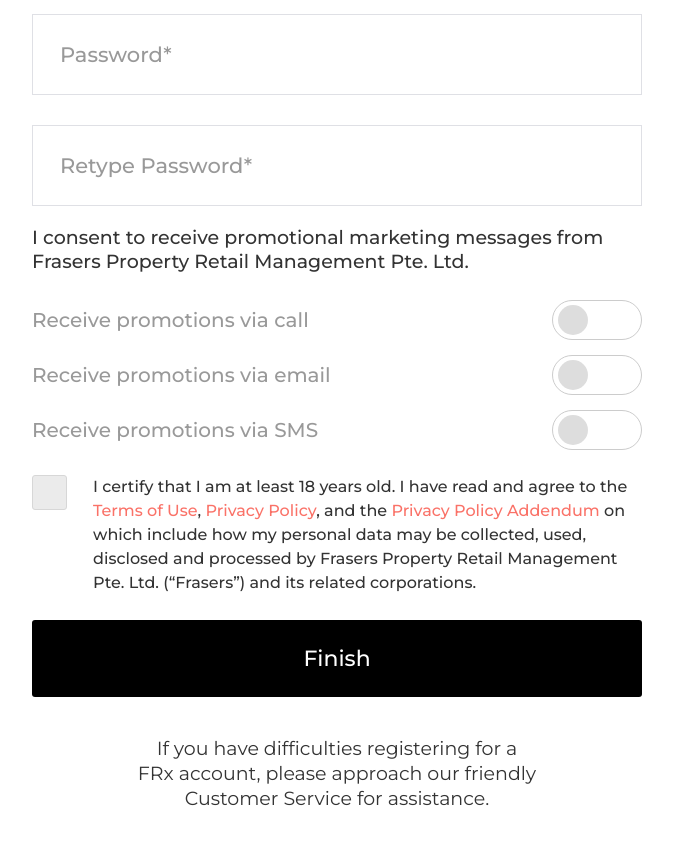
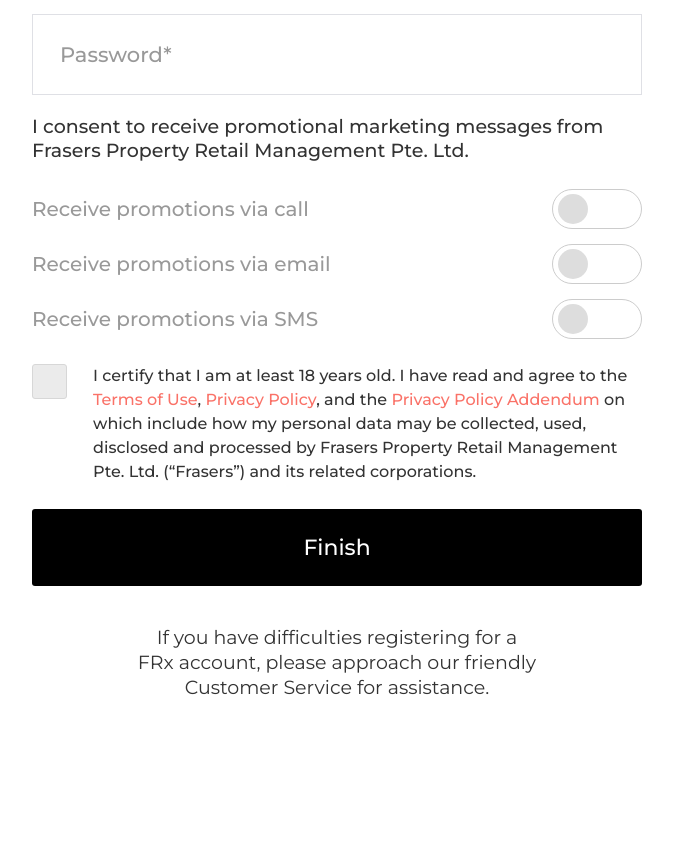
Before and after one commit to spoonseah/ipad-registration, a React (Create React App) app: page /RegistrationForm in a window 1280 px wide. Shown: the part 1120-1965 px from the top of the page, without its empty margins (303-976 px from the left). After the commit the page ends 1920 px from the top, so only its background shows below. Built offline with nearby package versions, Linux system fonts and the light colour scheme.

Commit message:
hide confirm password and update error message for profile section

```diff
--- a/src/screens/RegistrationForm.js
+++ b/src/screens/RegistrationForm.js
@@ -28,8 +28,8 @@ function RegistrationForm() {
   const [emailError, setemailError] = useState("");
   const [password, setPassword] = useState("");
   const [passwordError, setPasswordError] = useState("");
-  const [retypePassword, setRetypePassword] = useState("");
-  const [retypePasswordError, setRetypePasswordError] = useState("");
+  // const [retypePassword, setRetypePassword] = useState("");
+  // const [retypePasswordError, setRetypePasswordError] = useState("");
   const [postalCode, setPostalCode] = useState("");
   const [postalCodeError, setPostalCodeError] = useState("");
   const [agreement, setAgreement] = useState(false);
@@ -56,22 +56,23 @@ function RegistrationForm() {
     }, 600000);
   }, []);
 
-  useEffect(() => {
-    if (retypePassword !== "") {
-      if (password !== retypePassword) {
-        setRetypePasswordError("Passwords do not match");
-      } else {
-        setRetypePasswordError("");
-      }
-    }
-  }, [password, retypePassword]);
+  // useEffect(() => {
+  //   if (retypePassword !== "") {
+  //     if (password !== retypePassword) {
+  //       setRetypePasswordError("Passwords do not match");
+  //     } else {
+  //       setRetypePasswordError("");
+  //     }
+  //   }
+  // }, [password, retypePassword]);
+
   const handleGivenName = useCallback(
     (text) => {
       setGivenName(text.target.value);
       if (text.target.value.length > 0) {
         setGivenNameError("");
       } else {
-        setGivenNameError("Please enter your Given Name");
+        setGivenNameError("Please enter your given name");
       }
     },
     [givenName]
@@ -89,7 +90,7 @@ function RegistrationForm() {
         let validCode = validatePostalCode(text.target.value);
         console.log("valid", validCode);
         if (!validCode) {
-          setPostalCodeError("Postal Code is invalid");
+          setPostalCodeError("Please enter a valid Singapore postal code");
         } else {
           setPostalCodeError("");
         }
@@ -106,12 +107,12 @@ function RegistrationForm() {
       if (text.target.value.length > 0) {
         let valid = validateEmail(text.target.value);
         if (!valid) {
-          setemailError("Email is invalid");
+          setemailError("Please enter a valid email address");
         } else {
           setemailError("");
         }
       } else {
-        setemailError("Please enter Email");
+        setemailError("Please enter your email address");
       }
     },
     [email]
@@ -120,7 +121,7 @@ function RegistrationForm() {
     (text) => {
       setPassword(text.target.value);
       if (text.target.value == "") {
-        setPasswordError("Please enter Password");
+        setPasswordError("Please enter password");
       } else if (text.target.value.length < 8 && text.target.value.length > 0) {
         setPasswordError("Your password should contain at least 8 characters");
       } else {
@@ -129,20 +130,20 @@ function RegistrationForm() {
     },
     [password]
   );
-  const handleRetypePassword = useCallback(
-    (text) => {
-      setRetypePassword(text.target.value);
-      if (text.target.value !== password) {
-        setRetypePasswordError("Passwords do not match");
-      } else {
-        setRetypePasswordError("");
-      }
-      if (text.target.value.length == 0) {
-        setRetypePasswordError("");
-      }
-    },
-    [retypePassword]
-  );
+  // const handleRetypePassword = useCallback(
+  //   (text) => {
+  //     setRetypePassword(text.target.value);
+  //     if (text.target.value !== password) {
+  //       setRetypePasswordError("Passwords do not match");
+  //     } else {
+  //       setRetypePasswordError("");
+  //     }
+  //     if (text.target.value.length == 0) {
+  //       setRetypePasswordError("");
+  //     }
+  //   },
+  //   [retypePassword]
+  // );
   const handleAgreement = useCallback(() => {
     setAgreement(!agreement);
   }, [agreement]);
@@ -165,7 +166,7 @@ function RegistrationForm() {
           setDateString(yyyy + "-" + mm + "-" + dd);
           setDobError("");
         } else {
-          setDobError("You must be over 18 years old to join Frasers Experience");
+          setDobError("You must be above 18 years old to join Frasers Experience");
         }
       }
     },
@@ -175,28 +176,28 @@ function RegistrationForm() {
   const register = () => {
     setLoading(true);
     if (givenName == "") {
-      setGivenNameError("Please enter your Given Name");
+      setGivenNameError("Please enter your given name");
       setLoading(false);
     }
     if (email == "") {
-      setemailError("Please enter Email");
+      setemailError("Please enter your email address");
       setLoading(false);
     }
     if (password == "") {
       setPasswordError("Please enter Password");
       setLoading(false);
     }
-    if (retypePassword == "") {
-      setRetypePasswordError("Please enter Password");
-      setLoading(false);
-    }
-    if (password !== retypePassword) {
-      setRetypePasswordError("Passwords do not match");
-      setLoading(false);
-    }
+    // if (retypePassword == "") {
+    //   setRetypePasswordError("Please enter Password");
+    //   setLoading(false);
+    // }
+    // if (password !== retypePassword) {
+    //   setRetypePasswordError("Passwords do not match");
+    //   setLoading(false);
+    // }
 
     if (!agreement) {
-      setAgreementError("Please agree to our Terms of Use and Privacy Policy");
+      setAgreementError("Please accept our Privacy Policy and Terms of Use");
       setLoading(false);
     }
     if (dob != "" && dobError.length > 0) {
@@ -207,7 +208,6 @@ function RegistrationForm() {
       givenNameError == "" &&
       genderError == "" &&
       passwordError == "" &&
-      retypePasswordError == "" &&
       emailError == "" &&
       dobError == "" &&
       agreement
@@ -236,7 +236,7 @@ function RegistrationForm() {
             setDobError("Invalid birth date");
             return;
           } else if (response?.data?.error == "Email used by other account") {
-            setemailError("This Email is already registered");
+            setemailError("This email address is already registered");
             return;
           } else {
             setDobError("");
@@ -362,14 +362,14 @@ function RegistrationForm() {
         errorText={passwordError}
       />
       {/* Retype Password */}
-      <Input
+      {/* <Input
         label={"Retype Password"}
         type={"password"}
         placeholder={"Retype Password*"}
         value={retypePassword}
         onChange={handleRetypePassword}
         errorText={retypePasswordError}
-      />
+      /> */}
       <div style={styles.consent}>
         I consent to receive promotional marketing messages from Frasers
         Property Retail Management Pte. Ltd.
```
